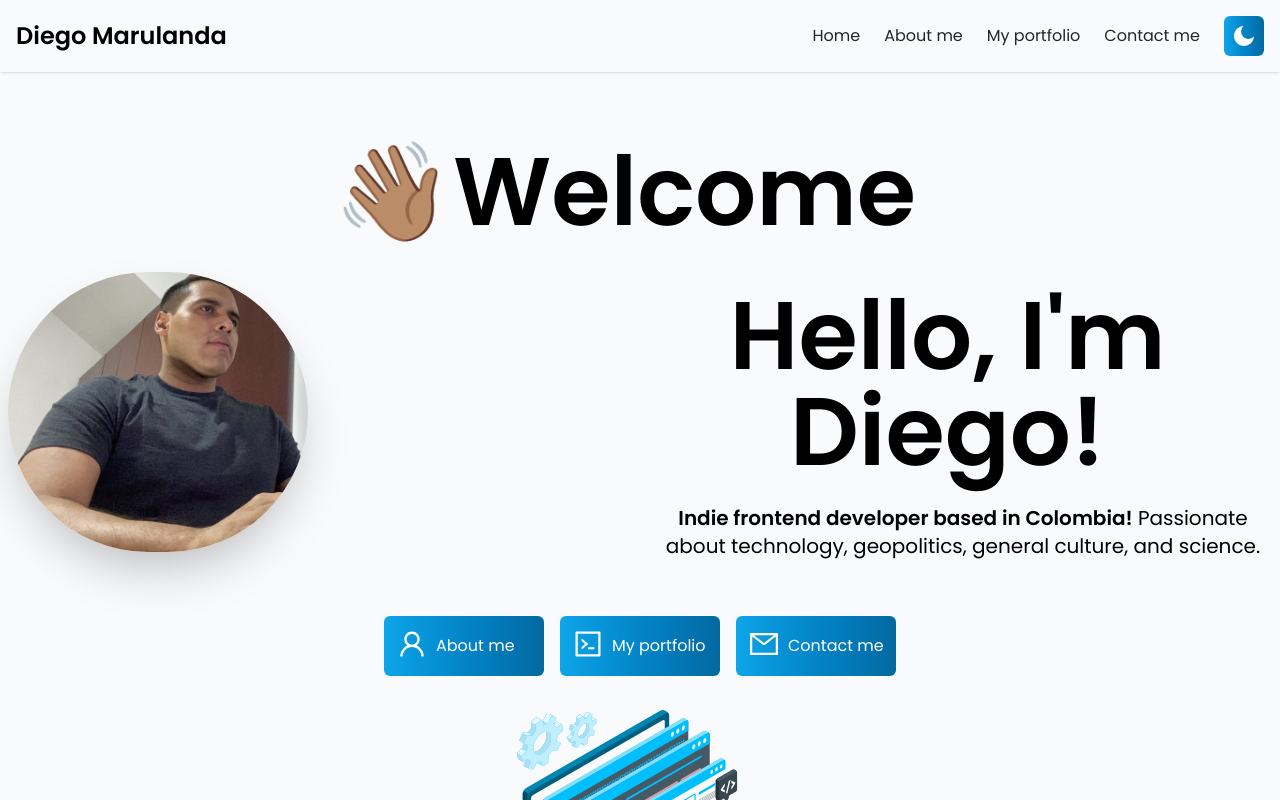
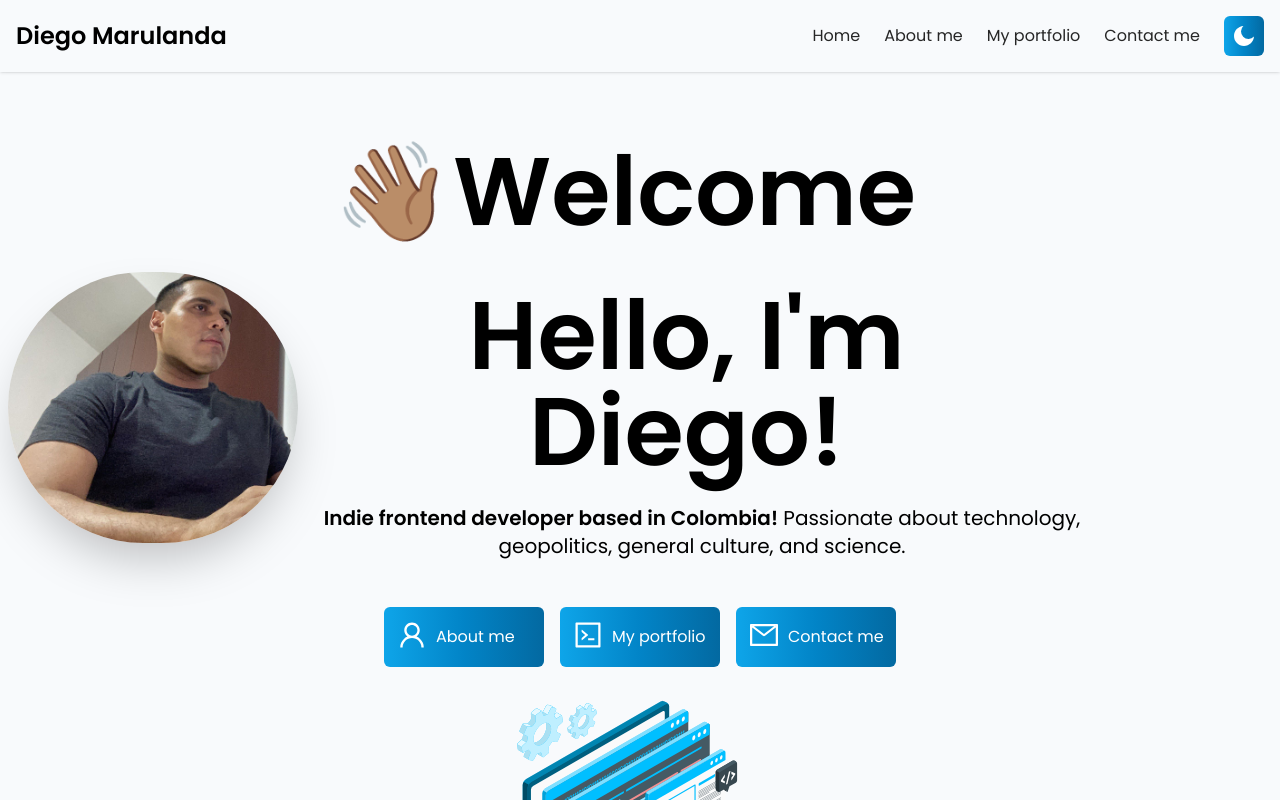
Before and after one commit to DiegoMarulandaB/Portfolio, a Next.js app: page /home in a window 1280 px wide. Shown: the top 800 px of the page. Built offline with nearby package versions, Linux system fonts and the light colour scheme.

Commit message:
add feature home photo profile and welcome

```diff
--- a/src/app/home/page.tsx
+++ b/src/app/home/page.tsx
@@ -26,16 +26,16 @@ const HomePage = () => {
       </div>
 
       <div className="flex flex-col md:flex-row md:space-x-3 md:text-left mt-4">
-        <div className="md:w-1/2">
+        <div className="md:w-3/1">
           <Image
             src="/diego.jpg"
             alt="profile image"
-            width={300}
-            height={300}
+            width={290}
+            height={290}
             className="h-auto max-w-full rounded-full shadow-2xl mb-10 mx-auto md:mx-2 mt-6 md:mt-0"
           />
         </div>
-        <div className="md:w-1/2">
+        <div className="md:w-3/5">
           <h1 className="text-2xl lg:text-6xl text-center font-semibold">
             <AnimatedText text="Hello, I'm Diego!" className="mr-2 mb-2 mt-2" />
           </h1>
```
